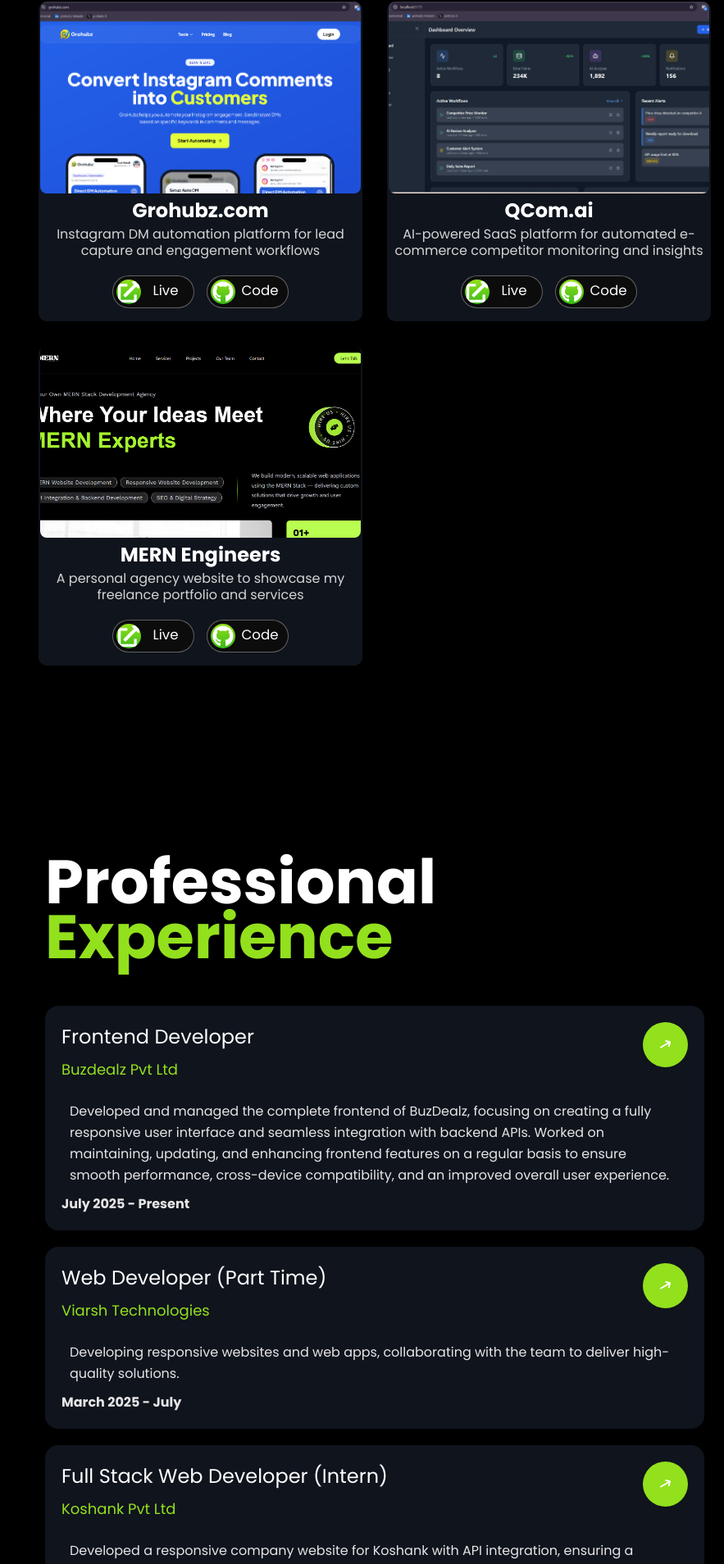
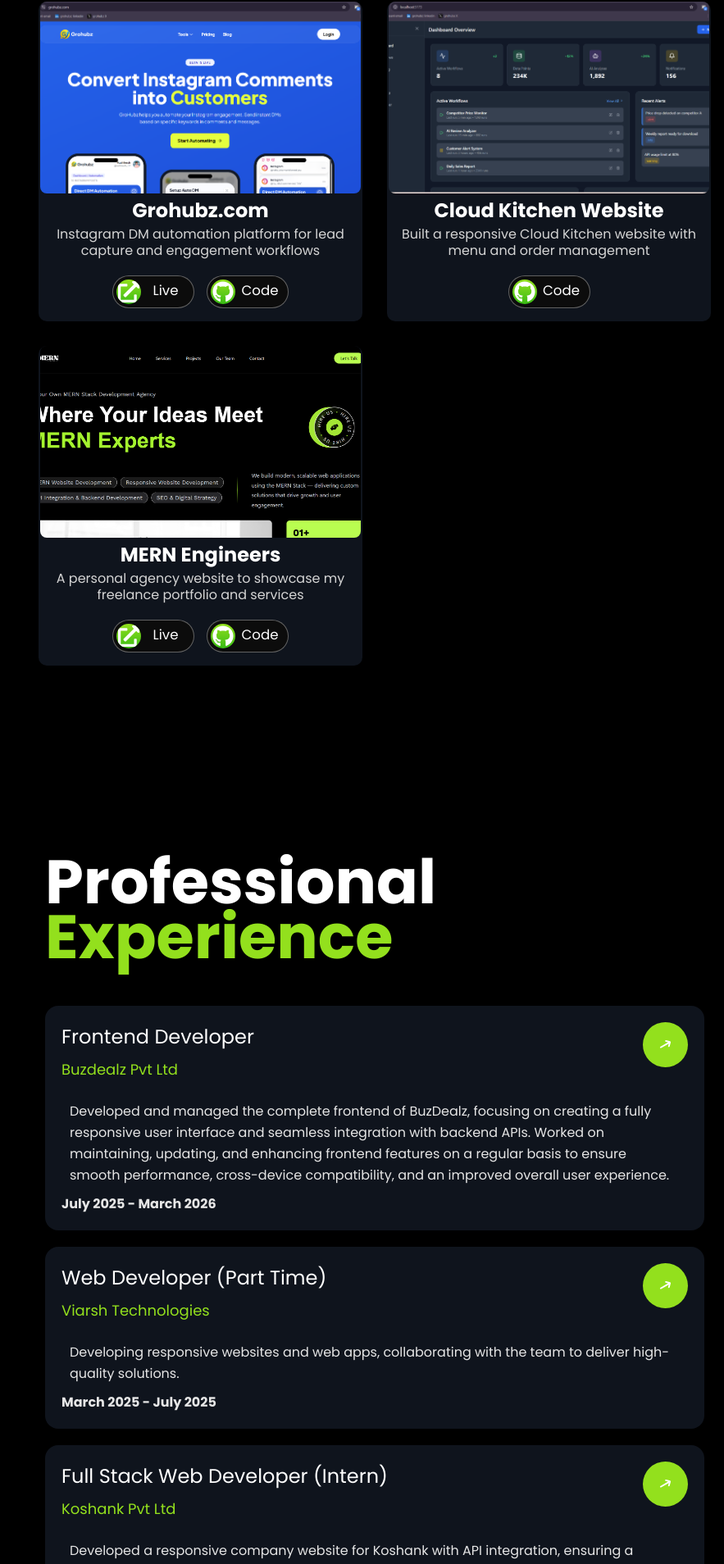
Before and after one commit to DineshPawar7/DineshPawar-Portfolio07, a React (Create React App) app: page / in a window 1280 px wide. Shown: the part 1044-2952 px from the top of the page at 82% size, without its empty margins (397-1280 px from the left). Built offline with nearby package versions, Linux system fonts and the light colour scheme; no server answers.

Commit message:
resume update

```diff
--- a/src/pages/Experience.js
+++ b/src/pages/Experience.js
@@ -8,14 +8,14 @@
       company: "Buzdealz Pvt Ltd",
       description:
         "Developed and managed the complete frontend of BuzDealz, focusing on creating a fully responsive user interface and seamless integration with backend APIs. Worked on maintaining, updating, and enhancing frontend features on a regular basis to ensure smooth performance, cross-device compatibility, and an improved overall user experience.",
-      period: "July 2025 - Present",
+      period: "July 2025 - March 2026",
     },
     {
       title: "Web Developer (Part Time)",
       company: "Viarsh Technologies",
       description:
         "Developing responsive websites and web apps, collaborating with the team to deliver high-quality solutions.",
-      period: "March 2025 - July",
+      period: "March 2025 - July 2025",
     },
     {
       title: "Full Stack Web Developer (Intern)",
--- a/src/pages/Projects.js
+++ b/src/pages/Projects.js
@@ -20,11 +20,11 @@
   },
   {
     id: 2,
-    title: "QCom.ai",
+    title: "Cloud Kitchen Website",
     description:
-      "AI-powered SaaS platform for automated e-commerce competitor monitoring and insights",
-    github: "https://github.com/DineshPawar7/Qcom.ai",
-    live: "https://qcom-ai.netlify.app",
+      "Built a responsive Cloud Kitchen website with menu and order management",
+    github: "https://github.com/DineshPawar7/cloud-kitchen-website",
+    live: "",
     img: Qcom,
   },
   {
```
Also changed, not shown: 1 other file (tests, documents, lock files or other folders).
